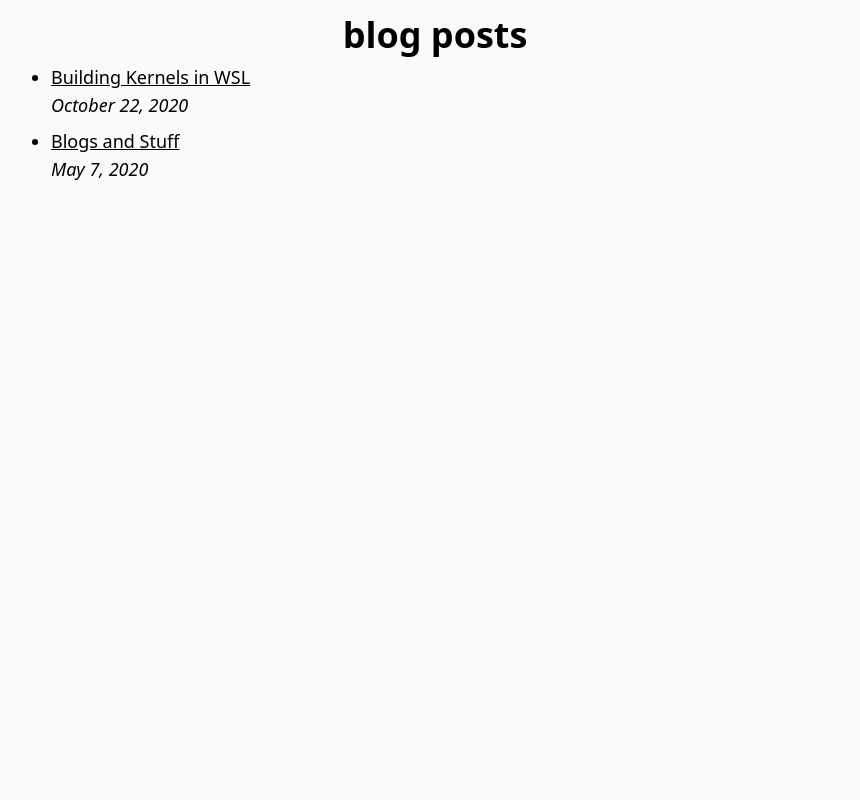
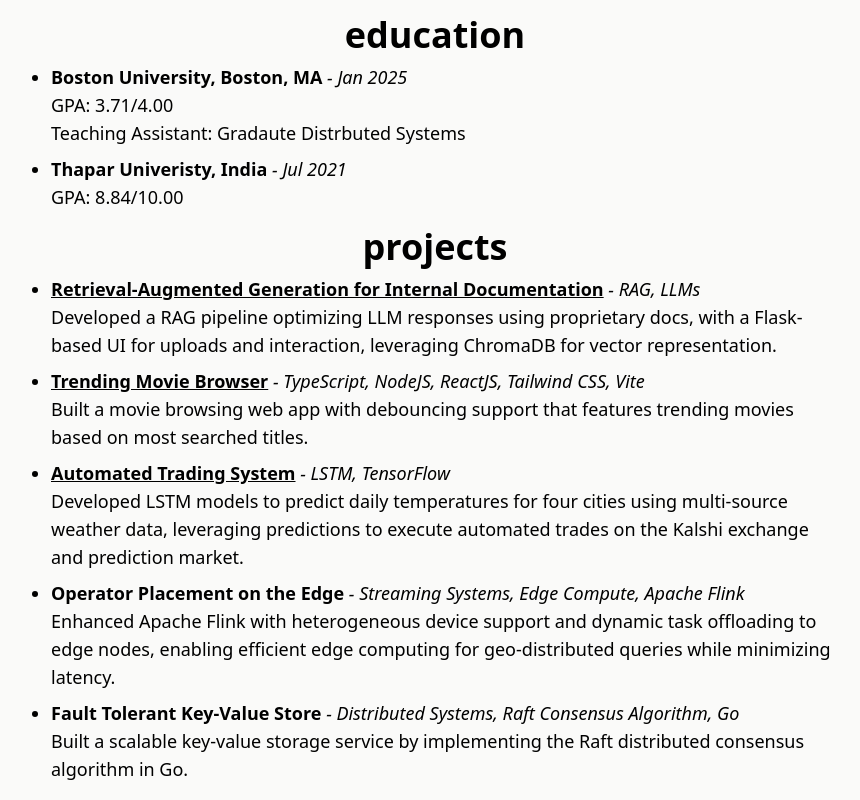
Before and after one commit to pranavgoyanka/pranavgoyanka.me, a React (Vite) app: page / in a window 1280 px wide. Shown: the part 460-1260 px from the top of the page, without its empty margins (205-1065 px from the left). Before the commit the page ends 805 px from the top, so only its background shows below. Built offline with nearby package versions, Linux system fonts and the light colour scheme.

Commit message:
Added education and moved data to a folder

```diff
--- a/src/Components/BlogList.tsx
+++ b/src/Components/BlogList.tsx
@@ -1,16 +1,16 @@
 import { Link } from "react-router-dom";
-import { AllBlogs } from "../blogs/AllBlogs";
+import { AllBlogs } from "../data/AllBlogs";
 const BlogList = () => {
 
   return (
-    <>
-      <h1 className="text-3xl font-bold text-center mt-4">blog posts</h1>
+    <div id="blogs">
+      <h1 className="text-3xl font-bold text-center mt-4 section-title">Blog Posts</h1>
       <ul className="ml-4 mt-2">
         {AllBlogs.map((blogEntry) => (
           <li className="mb-2 list-disc">
             <Link
               to={'blogs/' + blogEntry.url}
-              className="underline"
+              className="underline font-semibold"
             >
               {blogEntry.title}
             </Link>
@@ -19,7 +19,7 @@ const BlogList = () => {
           </li>
         ))}
       </ul>
-    </>
+    </div>
   );
 };
 
--- /dev/null
+++ b/src/Components/Education.tsx
@@ -0,0 +1,25 @@
+import { AllEducationData } from "../data/AllEducationData"
+
+const Education = () => {
+  return (
+    <div id="education">
+    <h1 className="text-3xl font-bold text-center mt-4 section-title">Education</h1>
+    <ul className="ml-4 mt-2">
+      {AllEducationData.map((education) => (
+        <li className="mb-2 list-disc">
+          <span className="font-semibold">
+          {education.school}
+          </span>
+          <span className="italic font-thin"> - {education.end_date}</span>
+          <br />
+          <span className=" ">GPA: {education.gpa}</span>
+          <br />
+          <span className="font-light"> {education.description}</span>
+        </li>
+      ))}
+    </ul>
+  </div>
+  )
+}
+
+export default Education
--- a/src/Components/Navbar.tsx
+++ b/src/Components/Navbar.tsx
@@ -57,15 +57,31 @@ const Navbar = () => {
         </div>
       </div>
       <hr className="m-2" />
+      <span className="font-stretch-extra-condensed">
+
       {/* <a href="./index.html" className="mx-2">
         home
-      </a> */}
+        </a> */}
       <Link to="/" className="mx-2">Home</Link>
       |
       <a href="Pranav_Goyanka_Resume.pdf" className="mx-2">
         resume
       </a>
-      |<span onClick={() => setDarkMode(!darkMode)} id="svg-span" className="mx-2 hover:cursor-pointer"> 🌘 </span>
+      |
+      {/* <a href="#education" className="mx-2">
+        education
+      </a>
+      |
+      <a href="#projects" className="mx-2">
+        projects
+      </a>
+      |
+      <a href="#blogs" className="mx-2">
+        blog
+      </a>
+      | */}
+      <span onClick={() => setDarkMode(!darkMode)} id="svg-span" className="mx-2 hover:cursor-pointer"> 🌘 </span>
+      </span>
       <hr className="m-2"/>
     </div>
   );
--- /dev/null
+++ b/src/Components/Projects.tsx
@@ -0,0 +1,31 @@
+import { AllProjecs } from "../data/AllProjects";
+
+const Projects = () => {
+  return (
+    <div id="projects">
+      <h1 className="text-3xl font-bold text-center mt-4 section-title">Projects</h1>
+      <ul className="ml-4 mt-2">
+        {AllProjecs.map((project) => (
+          <li className="mb-2 list-disc">
+            {project.url.length > 0 ? (
+              <a href={project.url} className="underline font-semibold">
+                {project.title}
+              </a>
+            ) : (
+              <span className="font-semibold">{project.title}</span>
+            )}
+
+            <span className="italic font-thin ">
+              {" "}
+              {project.tags.length > 0 ? " - " + project.tags : ""}
+            </span>
+            <br />
+            <span className="font-light"> {project.description}</span>
+          </li>
+        ))}
+      </ul>
+    </div>
+  );
+};
+
+export default Projects;
--- a/src/blogs/AllBlogs.tsx
+++ b/src/data/AllBlogs.tsx
@@ -1,4 +1,4 @@
-export const AllBlogs = [
+export const AllBlogs : AllBlogsInterface[] = [
   {
     title: "Building Kernels in WSL",
     date: "October 22, 2020",
@@ -10,3 +10,9 @@ export const AllBlogs = [
     url: "BlogsAndStuff",
   },
 ];
+
+interface AllBlogsInterface {
+  title: string,
+  date: string,
+  url: string,
+}
--- /dev/null
+++ b/src/data/AllEducationData.tsx
@@ -0,0 +1,25 @@
+export const AllEducationData : AllEducationDataInterface[] = [
+  {
+    school: "Boston University, Boston, MA",
+    start_date: "string",
+    end_date: "Jan 2025",
+    gpa: "3.71/4.00",
+    description: "Teaching Assistant: Gradaute Distrbuted Systems",
+  },
+  {
+    school: "Thapar Univeristy, India",
+    start_date: "string",
+    end_date: "Jul 2021",
+    gpa: "8.84/10.00",
+    description: "",
+  },
+
+];
+
+interface AllEducationDataInterface {
+  school: string,
+  start_date: string,
+  end_date: string,
+  gpa: string,
+  description: string,
+}
--- /dev/null
+++ b/src/data/AllProjects.tsx
@@ -0,0 +1,52 @@
+export const AllProjecs : AllProjectsInterface[]= [
+  {
+    title: "Retrieval-Augmented Generation for Internal Documentation",
+    // date: "October 22, 2020",
+    url: "https://github.com/pranavgoyanka/RAG-on-Markdown-Docs",
+    tags: "RAG, LLMs",
+    description:
+      "Developed a RAG pipeline optimizing LLM responses using proprietary docs, with a Flask-based UI for uploads and interaction, leveraging ChromaDB for vector representation.",
+  },
+  {
+    title: "Trending Movie Browser",
+    // date: "May 7, 2020",
+    url: "https://movie-browser-react-tau.vercel.app/",
+    tags: "TypeScript, NodeJS, ReactJS, Tailwind CSS, Vite",
+    description: "Built a movie browsing web app with debouncing support that features trending movies based on most searched titles.",
+  },
+  {
+    title: "Automated Trading System",
+    url: "https://github.com/pranavgoyanka/cs542-common-task",
+    tags: "LSTM, TensorFlow",
+    description: "Developed LSTM models to predict daily temperatures for four cities using multi-source weather data, leveraging predictions to execute automated trades on the Kalshi exchange and prediction market."
+  },
+  {
+    title: "Operator Placement on the Edge",
+    url: "",
+    tags: "Streaming Systems, Edge Compute, Apache Flink",
+    description: "Enhanced Apache Flink with heterogeneous device support and dynamic task offloading to edge nodes, enabling efficient edge computing for geo-distributed queries while minimizing latency."
+  },
+  {
+    title: "Fault Tolerant Key-Value Store",
+    url: "",
+    tags: "Distributed Systems, Raft Consensus Algorithm, Go",
+    description: "Built a scalable key-value storage service by implementing the Raft distributed consensus algorithm in Go."
+  }
+
+];
+
+/*
+{
+  title: "Trending Movie Browser",
+  url: "https://movie-browser-react-tau.vercel.app/",
+  tags: "TypeScript, NodeJS, ReactJS, Tailwind CSS, Vite",
+  description: ""
+}
+*/
+
+interface AllProjectsInterface {
+  title: string,
+  url: string,
+  tags: string,
+  description: string
+}
--- a/src/index.css
+++ b/src/index.css
@@ -24,3 +24,7 @@ body {
   @apply border-t-[5px];
   @apply border-stone-200;
 } */
+
+.section-title {
+  @apply lowercase
+}
--- a/src/pages/Home.tsx
+++ b/src/pages/Home.tsx
@@ -1,12 +1,16 @@
 import About from '../components/About'
 import BlogList from '../components/BlogList'
+import Education from '../components/Education'
 import Navbar from '../components/Navbar'
+import Projects from '../components/Projects'
 
 const Home = () => {
   return (
     <>
         <Navbar />
         <About />
+        <Education />
+        <Projects />
         <BlogList />
     </>
 
```
